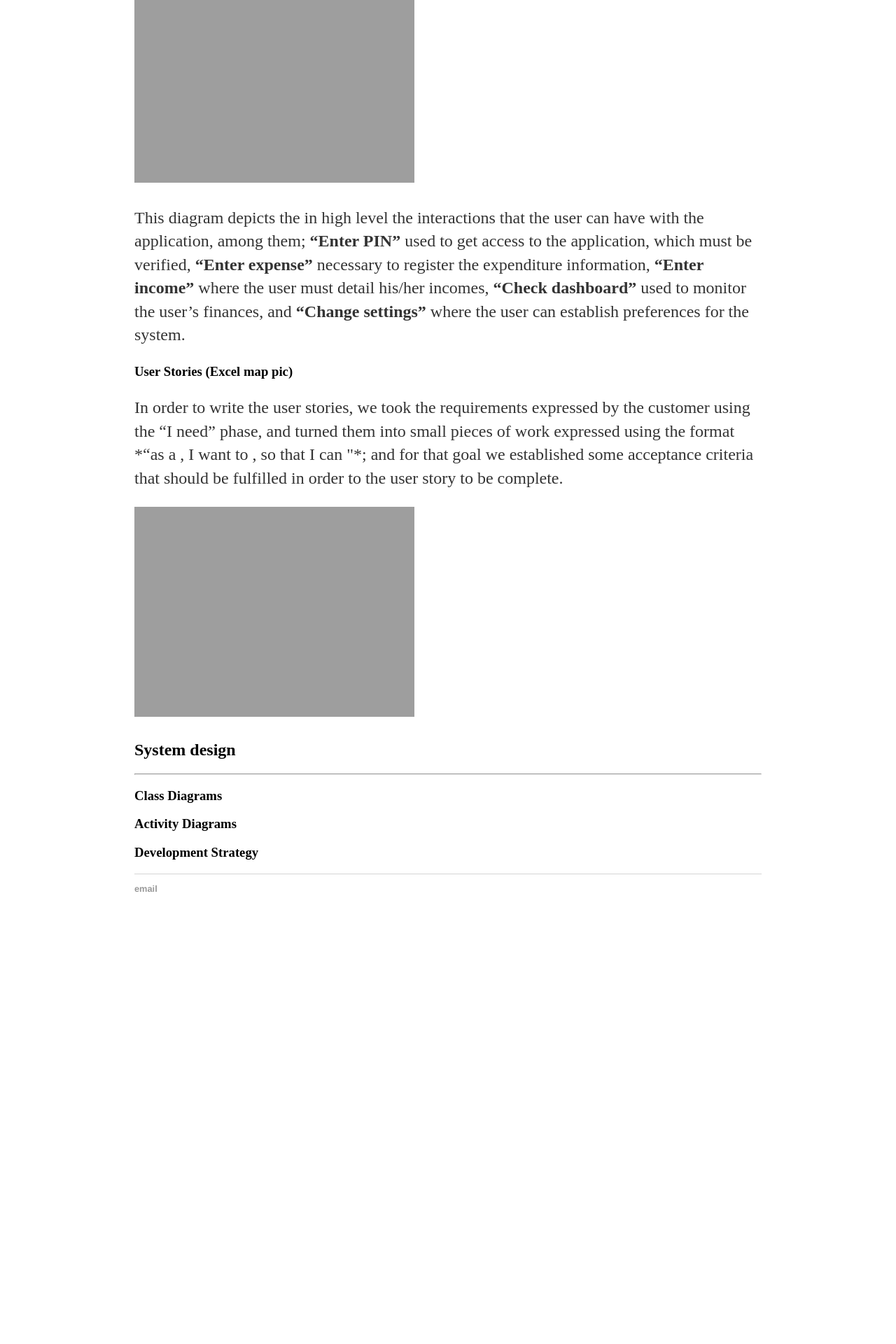
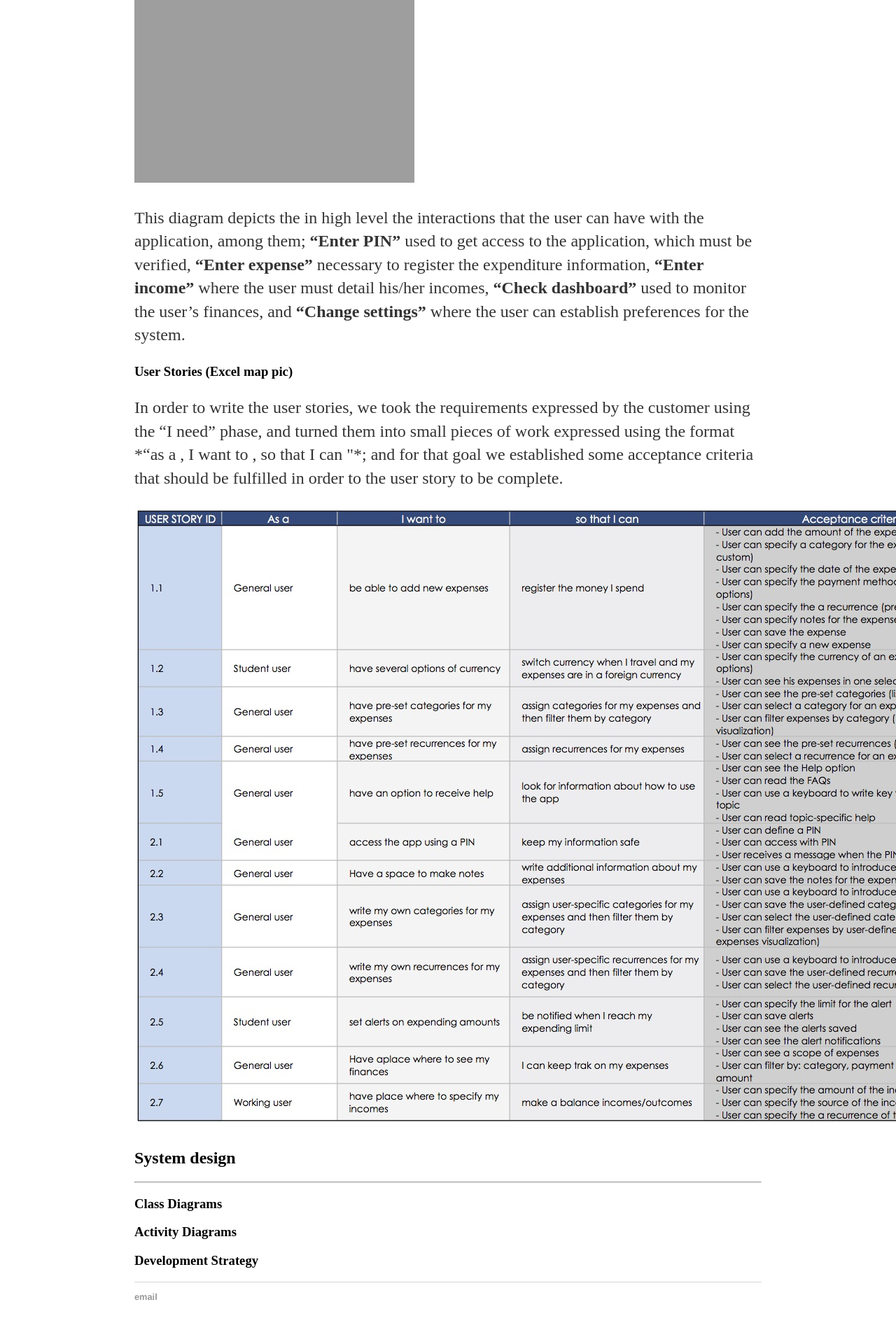
Before and after one commit to NadeemNicoR/TeamProjects, a Jekyll site: the page built from docs/_posts/2019-05-14-ISEE-2019-Prototype-Presentation.md, in a window 1280 px wide. Shown: the part 2884-4804 px from the top of the page at 70% size. Built offline with Jekyll 4.4.1, drawn with Linux system fonts in a browser that asks for light colours; our own code applies the rules of GitHub Pages for plain Markdown files; a file with an impossible date is left out; before the commit the page ends 4221 px from its top, so only the background shows below that.

Commit message:
user stories
user stories

```diff
--- a/docs/_posts/2019-05-14-ISEE-2019-Prototype-Presentation.md
+++ b/docs/_posts/2019-05-14-ISEE-2019-Prototype-Presentation.md
@@ -39,7 +39,7 @@ This diagram depicts the in high level the interactions that the user can have w
 
 In order to write the user stories, we took the requirements expressed by the customer using the "I need" phase, and turned them into small pieces of work expressed using the format *"as a <type of user>, I want to <perform some task>, so that I can <achieve some goal>"*; and for that goal we established some acceptance criteria that should be fulfilled in order to the user story to be complete.<br />
 
-![UserStoriesManagement_new]({{site.baseurl}}/images/UserStoriesManagement_new.png =100X)
+![UserStoriesManagement_new]({{site.baseurl}}/images/UserStoriesManagement_new.png )
 
 
 ## System design
```
